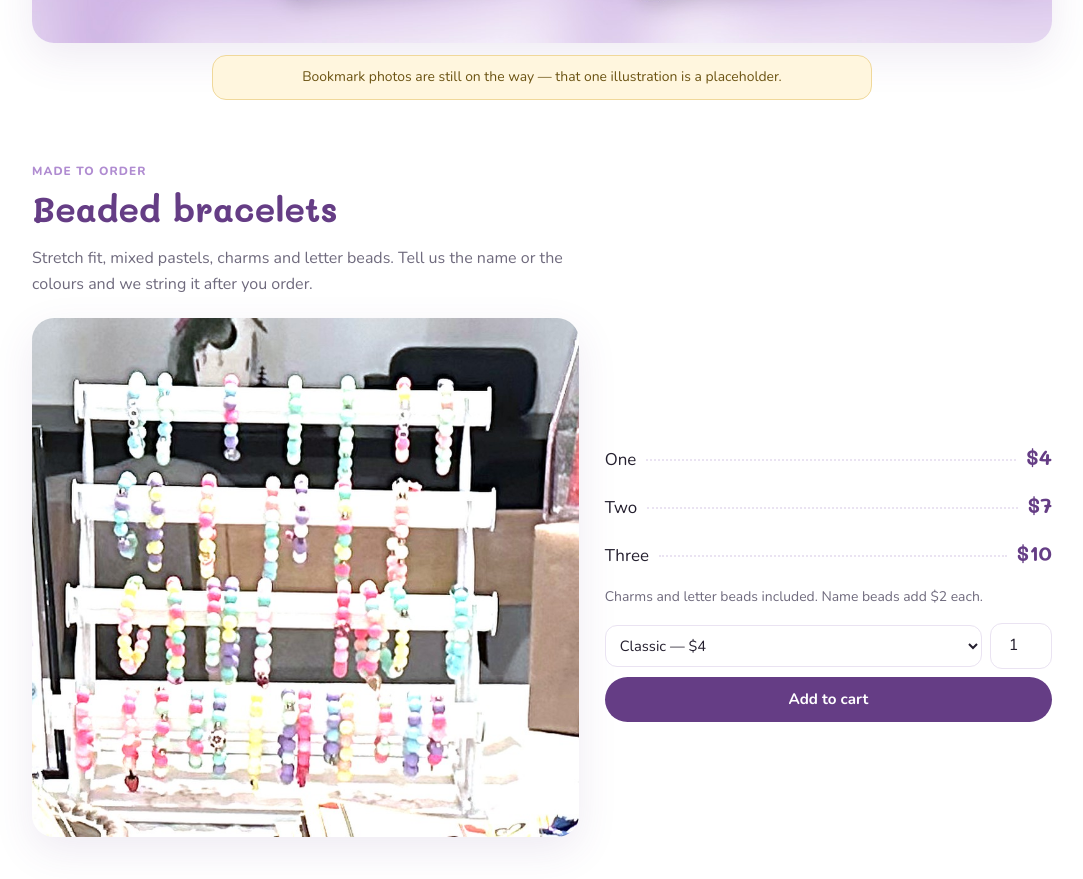
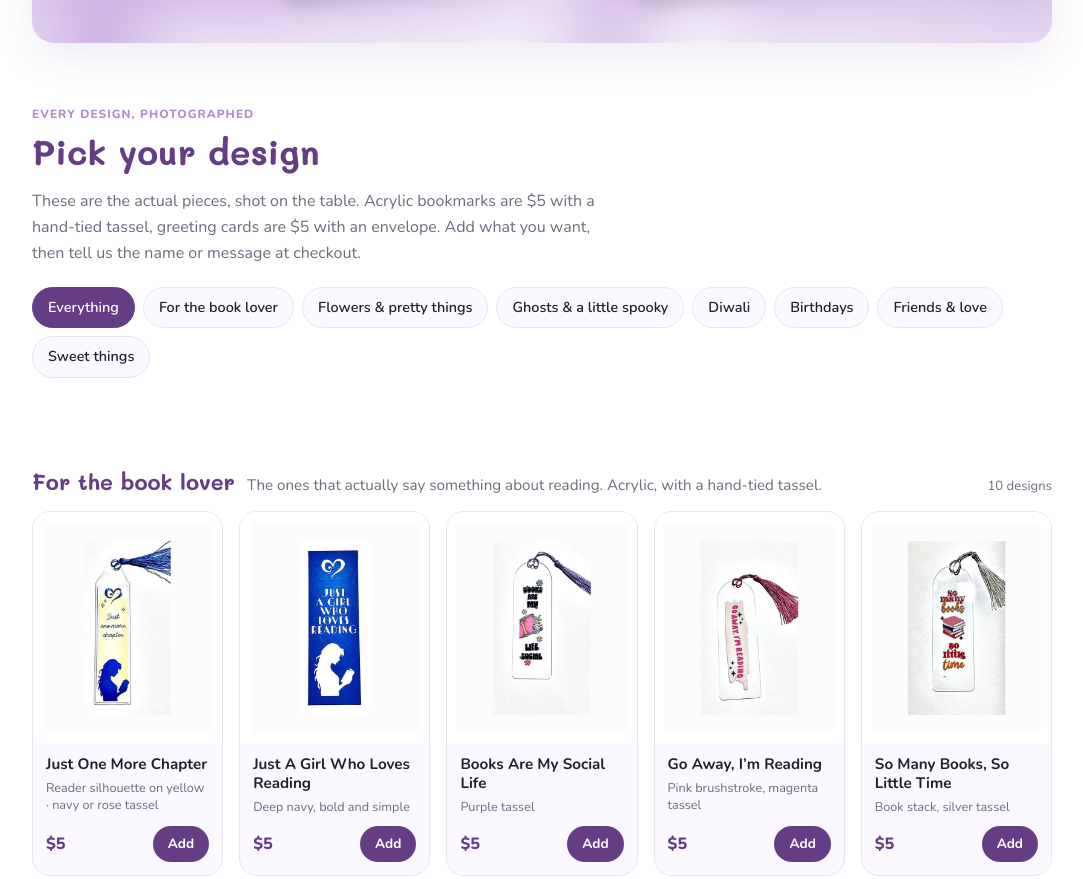
Before and after one commit to holdforever2021-bot/tiny-masterpieces, a plain HTML site: page index.html in a window 1280 px wide. Shown: the part 1091-1970 px from the top of the page, without its empty margins (98-1181 px from the left). Drawn offline with nearby package versions, Linux system fonts and the light colour scheme.

Commit message:
Remove the bracelets section and the stale placeholder notice

```diff
--- a/index.html
+++ b/index.html
@@ -36,7 +36,6 @@
 <nav><div class="wrap">
   <span class="brand">Tiny Masterpieces</span>
   <span class="links">
-    <a href="#shop">Order now</a>
     <a href="#design">Design yours</a>
     <a href="#designs">Designs</a>
     <a href="#sets">Sets</a>
@@ -64,37 +63,10 @@
       <a class="btn ghost" href="#parties">Planning a party?</a>
     </div>
     <div class="band"><img src="assets/img/hero-products.jpg" alt="Handmade cards, bookmarks and bracelets"></div>
-    <p class="demo">Bookmark photos are still on the way — that one illustration is a placeholder.</p>
   </header>
 
   <!-- ORDER NOW ---------------------------------------------------------->
-  <section id="shop">
-    <p class="eyebrow">Made to order</p>
-    <h2>Beaded bracelets</h2>
-    <p class="lede">Stretch fit, mixed pastels, charms and letter beads. Tell us the name
-       or the colours and we string it after you order.</p>
 
-    <div class="brac-wrap">
-      <div class="brac-shot">
-        <img src="assets/img/shop/scene-bracelets.jpg" alt="Beaded bracelets on the display rack" loading="lazy">
-      </div>
-      <div class="brac-buy">
-        <ul class="prices big">
-          <li><span>One</span><span class="dots"></span><span class="amt">$4</span></li>
-          <li><span>Two</span><span class="dots"></span><span class="amt">$7</span></li>
-          <li><span>Three</span><span class="dots"></span><span class="amt">$10</span></li>
-        </ul>
-        <p class="note">Charms and letter beads included. Name beads add $2 each.</p>
-        <div class="buy">
-          <label class="sr-only" for="opt-bracelet">Bracelet style</label>
-          <select id="opt-bracelet"></select>
-          <label class="sr-only" for="qty-bracelet">Quantity</label>
-          <input id="qty-bracelet" type="number" min="1" max="99" value="1" inputmode="numeric">
-          <button class="btn-add" type="button" data-pid="bracelet">Add to cart</button>
-        </div>
-      </div>
-    </div>
-  </section>
 
   <!-- THE CATALOGUE ------------------------------------------------------>
   <section id="designs">
```
